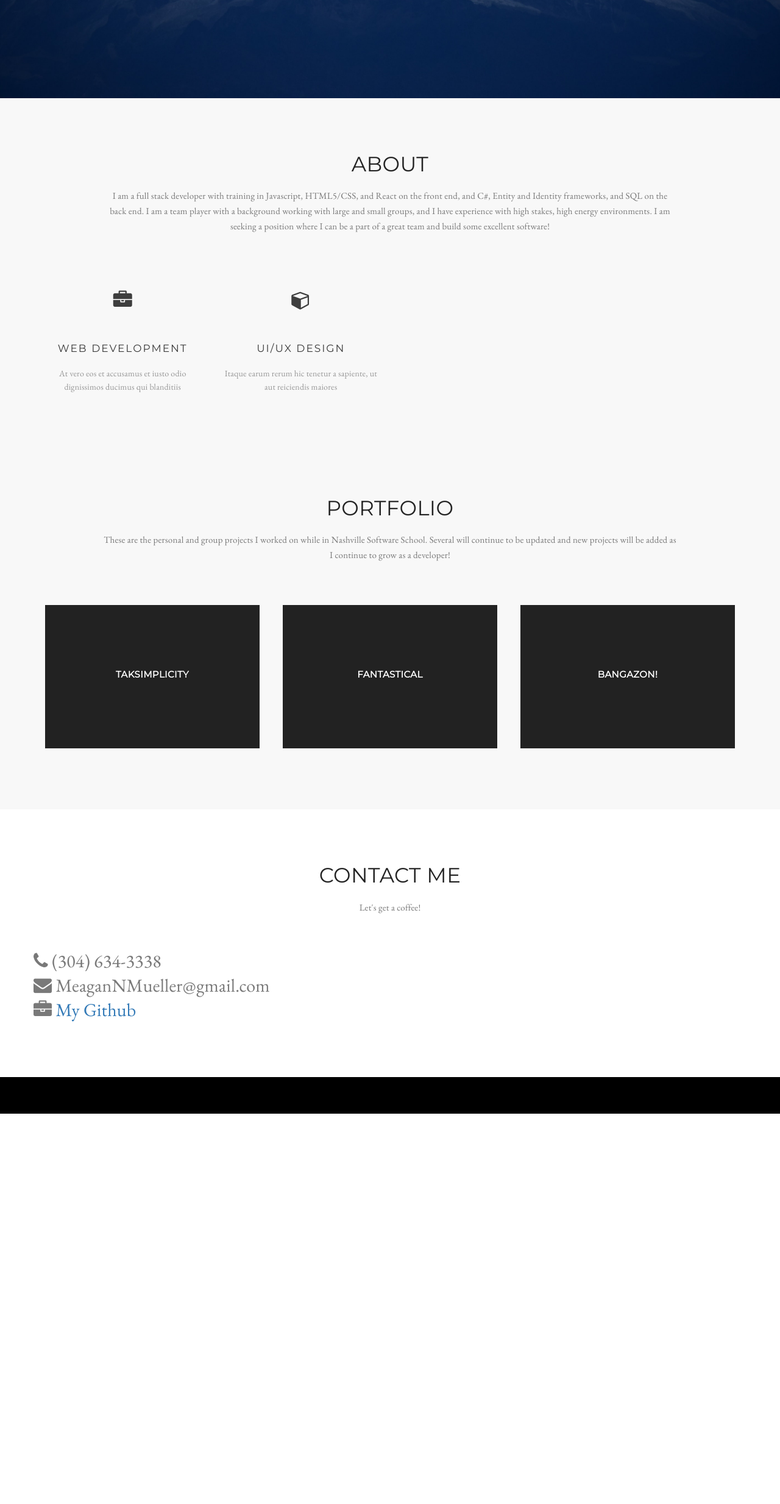
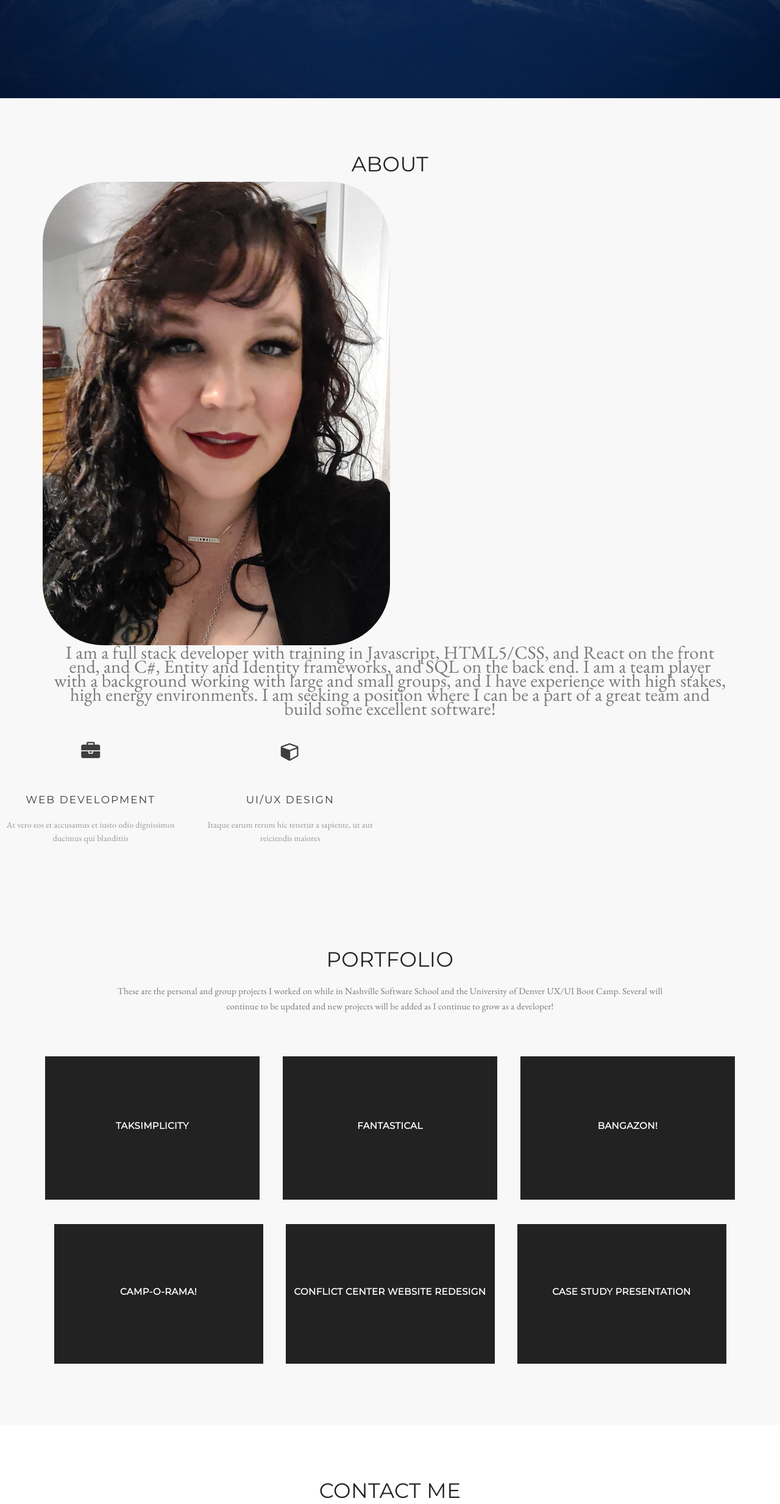
Before and after one commit to MeagMueller/meagmueller.github.io, a plain HTML site: page index.html in a window 1280 px wide. Shown: the part 747-3213 px from the top of the page at 61% size. Before the commit the page ends 2573 px from the top, so only its background shows below. Drawn offline with nearby package versions, Linux system fonts and the light colour scheme; a web font is replaced by a local one.

Commit message:
Adding image, updating card information

```diff
--- a/css/style.css
+++ b/css/style.css
@@ -246,6 +246,15 @@ header .intro-text .intro-heading {
 /*--------------------
 4.1. About
 --------------------*/
+.Meag {
+    border-radius: 100px;
+    max-width: 100%;
+    height: auto;
+    display: block;
+    margin-right: auto;
+    width: 50%;
+
+}
 
 .mz-module-about h3 {
     font-weight: 500;
--- a/index.html
+++ b/index.html
@@ -86,10 +86,18 @@
 					<div class="col-lg-12 text-center">
 						<div class="section-title">
 							<h2>ABOUT</h2>
-							<p>I am a full stack developer with training in Javascript, HTML5/CSS, and React on the front end, and C#, Entity and Identity frameworks, and SQL on the back end. I am a team player with a background working with large and small groups, and I have experience with high stakes, high energy environments. I am seeking a position where I can be a part of a great team and build some excellent software! </p>
+
+
 						</div>
 					</div>
 				</div>
+				<div class="pictureCard">
+					<img class="Meag" src="./images/MeagImages/10-20 Meag Face.jpg" alt="Meag">
+					<div class="col-lg-12 text-center">
+						<p class="card-text">I am a full stack developer with training in Javascript, HTML5/CSS, and React on the front end, and C#, Entity and Identity frameworks, and SQL on the back end. I am a team player with a background working with large and small groups, and I have experience with high stakes, high energy environments. I am seeking a position where I can be a part of a great team and build some excellent software! </p>
+					</div>
+				  </div>
+				  </div>
 				<div class="row">
 					<!-- about module -->
 					<div class="col-md-3 text-center">
@@ -233,7 +241,7 @@
 				<div class="col-lg-12 text-center">
 					<div class="section-title">
 						<h2>Portfolio</h2>
-						<p>These are the personal and group projects I worked on while in Nashville Software School. Several will continue to be updated and new projects will be added as I continue to grow as a developer!</p>
+						<p>These are the personal and group projects I worked on while in Nashville Software School and the University of Denver UX/UI Boot Camp. Several will continue to be updated and new projects will be added as I continue to grow as a developer!</p>
 					</div>
 				</div>
 			</div>
@@ -245,7 +253,7 @@
 							<img src="images/demo/portfolio-1.jpg" alt="img02" class="img-responsive" />
 							<figcaption>
 								<h2>Taksimplicity</h2>
-								<p>Front End Capstone</p>
+								<p>Front End Capstone at NSS, Design Updated at UoD</p>
 								<a href="#" data-toggle="modal" data-target="#Modal-1">View more</a>
 							</figcaption>
 						</figure>
@@ -259,7 +267,7 @@
 							<img src="images/demo/portfolio-2.jpg" alt="img02" class="img-responsive" />
 							<figcaption>
 								<h2>Fantastical</h2>
-								<p>Back End Capstone</p>
+								<p>Back End Capstone at NSS, Design Updated at UoD</p>
 								<a href="#" data-toggle="modal" data-target="#Modal-2">View more</a>
 							</figcaption>
 						</figure>
@@ -273,7 +281,7 @@
 							<img src="images/demo/portfolio-3.jpg" alt="img02" class="img-responsive" />
 							<figcaption>
 								<h2>Bangazon!</h2>
-								<p>Group-based Commerce Website</p>
+								<p>Group-based Commerce Website, NSS</p>
 								<a href="#" data-toggle="modal" data-target="#Modal-3">View more</a>
 							</figcaption>
 						</figure>
@@ -283,46 +291,46 @@
 			</div>
 			<!-- <div class="row">
 				start portfolio item -->
-				<!-- <div class="col-md-4">
+				<div class="col-md-4">
 					<div class="ot-portfolio-item">
 						<figure class="effect-bubba">
 							<img src="images/demo/portfolio-4.jpg" alt="img02" class="img-responsive" />
 							<figcaption>
-								<h2>Smart Name</h2>
-								<p>Branding, Design</p>
+								<h2>Camp-o-Rama!</h2>
+								<p>Design for Camping App, UoD</p>
 								<a href="#" data-toggle="modal" data-target="#Modal-4">View more</a>
 							</figcaption>
 						</figure>
 					</div>
-				</div> -->
+				</div>
 				<!-- end portfolio item -->
 				<!-- start portfolio item -->
-				<!-- <div class="col-md-4">
+				<div class="col-md-4">
 					<div class="ot-portfolio-item">
 						<figure class="effect-bubba">
 							<img src="images/demo/portfolio-5.jpg" alt="img02" class="img-responsive" />
 							<figcaption>
-								<h2>Fast People</h2>
-								<p>Branding, Web Design</p>
+								<h2>Conflict Center Website Redesign</h2>
+								<p>Redesigned a Non-Profit Website, UoD</p>
 								<a href="#" data-toggle="modal" data-target="#Modal-5">View more</a>
 							</figcaption>
 						</figure>
 					</div>
-				</div> -->
+				</div>
 				<!-- end portfolio item -->
 				<!-- start portfolio item -->
-				<!-- <div class="col-md-4">
+				<div class="col-md-4">
 					<div class="ot-portfolio-item">
 						<figure class="effect-bubba">
 							<img src="images/demo/portfolio-2.jpg" alt="img02" class="img-responsive" />
 							<figcaption>
-								<h2>Kites & Stars</h2>
-								<p>Branding, Web Design</p>
+								<h2>Case Study Presentation</h2>
+								<p></p>
 								<a href="#" data-toggle="modal" data-target="#Modal-2">View more</a>
 							</figcaption>
 						</figure>
 					</div>
-				</div> -->
+				</div>
 				<!-- end portfolio item -->
 			</div>
 			</div><!-- end container -->
@@ -365,8 +373,8 @@
 					</div>
 				</div>
 			</div>
-		</section>
-		<section id="team" class="light-bg">
+		</section> -->
+		<!--<section id="team" class="light-bg">
 			<div class="container">
 				<div class="row">
 					<div class="col-lg-12 text-center">
```
Also changed, not shown: images/MeagImages/10-20 Meag Face.jpg (added).
